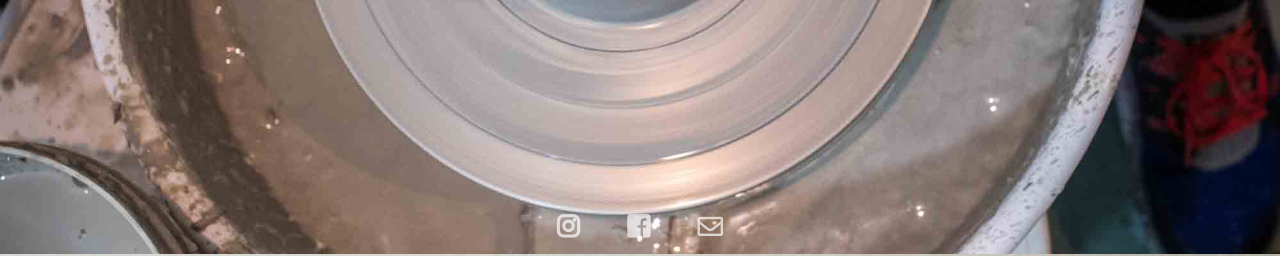
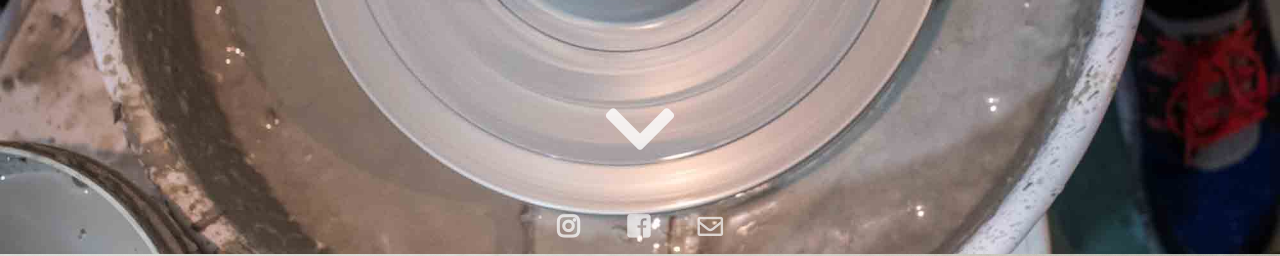
Before and after one commit to joemsak/c2gclay.com, a Vue app: page / in a window 1280 px wide. Shown: the part 546-802 px from the top of the page. Built offline with nearby package versions, Linux system fonts and the light colour scheme.

Commit message:
Indicate scrolling

```diff
--- a/src/App.vue
+++ b/src/App.vue
@@ -4,8 +4,11 @@
       <div id="logo" class="mt-5"></div>
     </div>
 
-    <div id="cover"></div>
-    <img width="100%" src="./assets/galleries/vajilla-ricky/DSCF8208.jpg" />
+    <div id="cover" class="d-flex justify-content-center">
+      <a href="#first"><i class="fas fa-chevron-down"></i></a>
+    </div>
+
+    <img id="first" width="100%" src="./assets/galleries/vajilla-ricky/DSCF8208.jpg" />
     <img width="100%" src="./assets/galleries/vajilla-ricky/DSCF8282.jpg" />
     <img width="100%" src="./assets/galleries/vajilla-ricky/DSCF8271.jpg" />
     <img width="100%" src="./assets/galleries/vajilla-ricky/DSCF8196.jpg" />
--- a/src/assets/scss/app.scss
+++ b/src/assets/scss/app.scss
@@ -3,6 +3,7 @@
 html,
 body {
   background-color: transparent;
+  scroll-behavior: smooth;
 }
 
 body {
@@ -22,7 +23,7 @@ body {
   position: fixed;
   top: 0;
   width: 100%;
-  z-index: 2;
+  z-index: 3;
 }
 
 #logo {
@@ -39,6 +40,59 @@ body {
   height: 100vh;
   background: url("./assets/bg.jpg") no-repeat center;
   background-size: cover;
+  position: relative;
+
+  a {
+    font-size: 5rem;
+    opacity: 0.8;
+    position: fixed;
+    bottom: 4rem;
+    color: white;
+    z-index: 1;
+
+    animation-name: bounce;
+    animation-delay: 2s;
+    animation-duration: 1s;
+    animation-fill-mode: both;
+    animation-timing-function: ease;
+    animation-iteration-count: 1;
+
+    transition: opacity 0.2s;
+
+    &:hover {
+      opacity: 1;
+    }
+  }
+}
+
+@keyframes bounce {
+  0%, 100% {
+    transform: scaleX(1);
+    transform: translateY(0);
+  }
+
+  30% {
+    transform: translateY(5px);
+    transform: scaleX(1.1);
+  }
+
+  75% {
+    transform: translateY(-10px);
+  }
+
+  80% {
+    transform: translateY(5px);
+    transform: scaleX(1.1);
+  }
+
+  90% {
+    transform: translatey(-5px);
+  }
+}
+
+img {
+  position: relative;
+  z-index: 2;
 }
 
 .footer {
```
